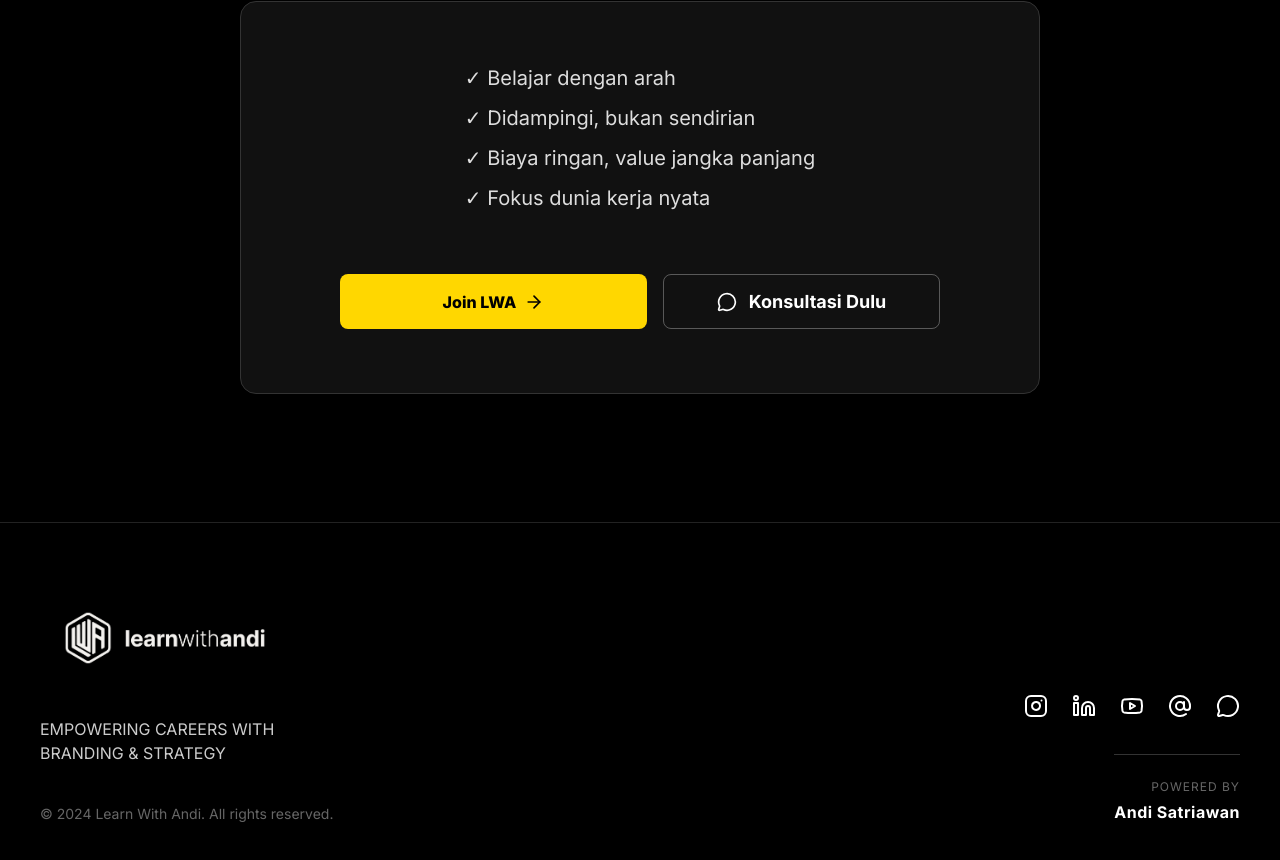
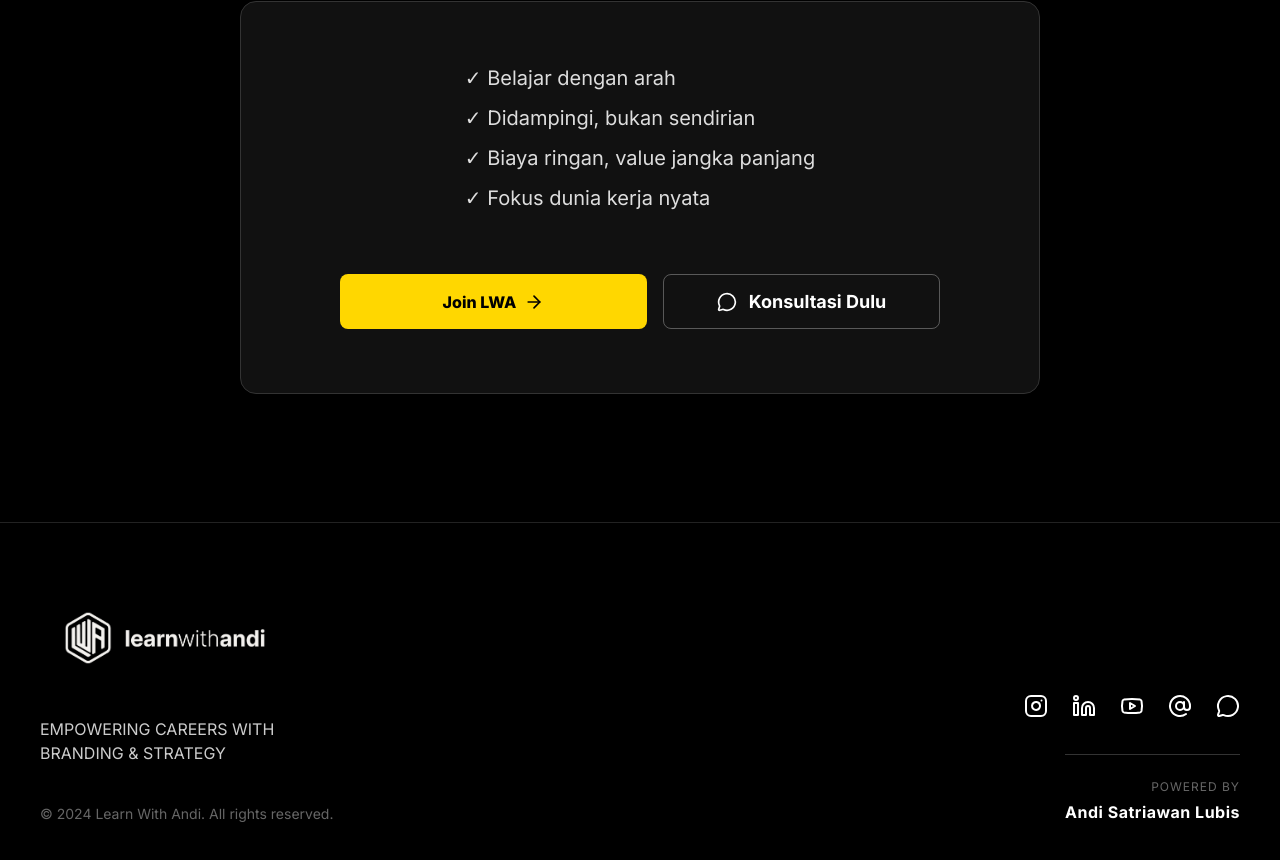
Before and after one commit to alvianzf/learnwithandi.com, a Next.js app: page / in a window 1280 px wide. Shown: the part 10406-11266 px from the top of the page. Built offline with nearby package versions, Linux system fonts and the light colour scheme.

Commit message:
feat: update footer name

```diff
--- a/src/data/content.ts
+++ b/src/data/content.ts
@@ -424,7 +424,7 @@ export const content = {
     id: "footer",
     title: "EMPOWERING CAREERS WITH BRANDING & STRATEGY",
     subtitle: "Powered by",
-    name: "Andi Satriawan",
+    name: "Andi Satriawan Lubis",
     copyright: "© 2024 Learn With Andi. All rights reserved.",
   },
 };
```
